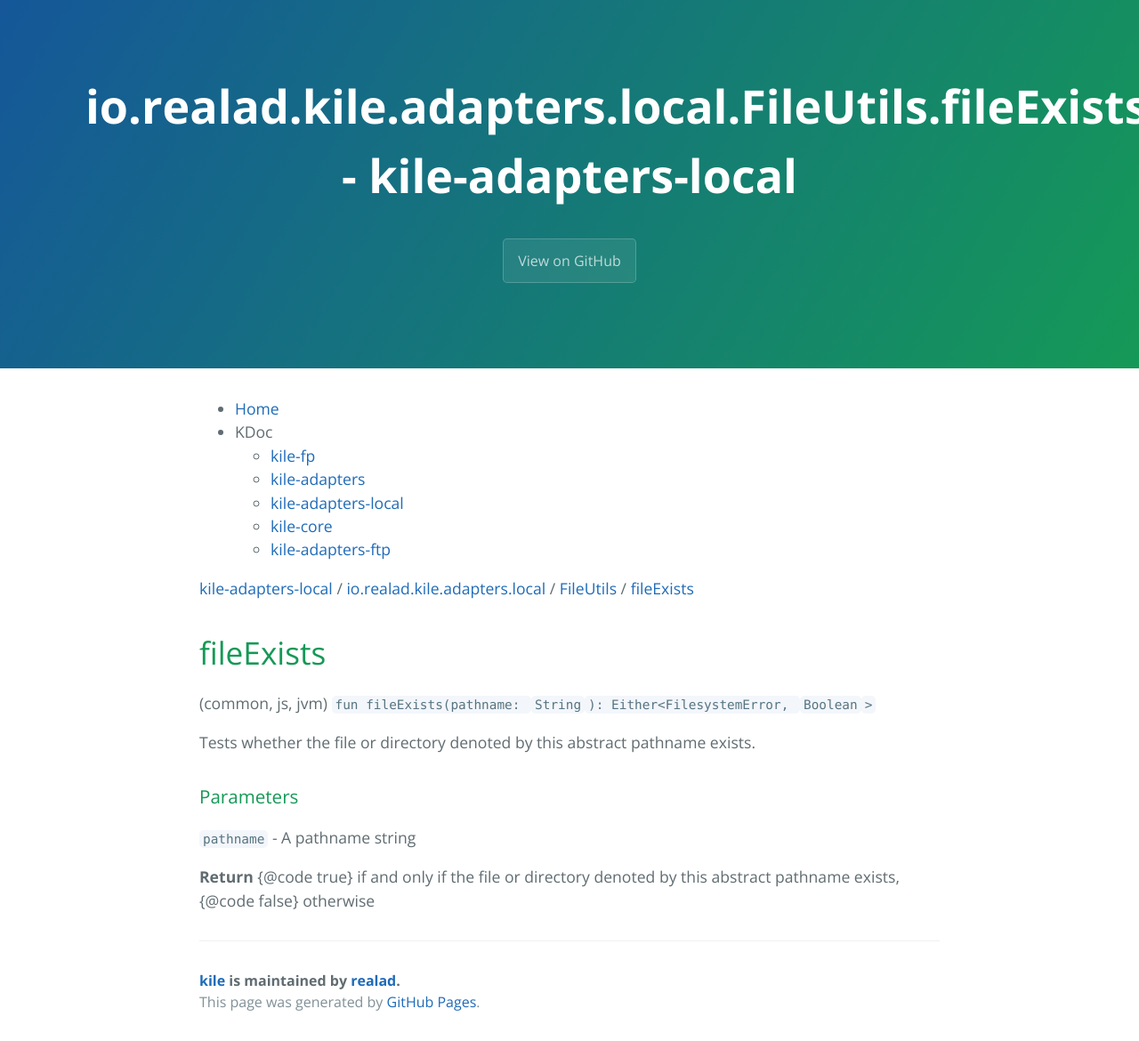
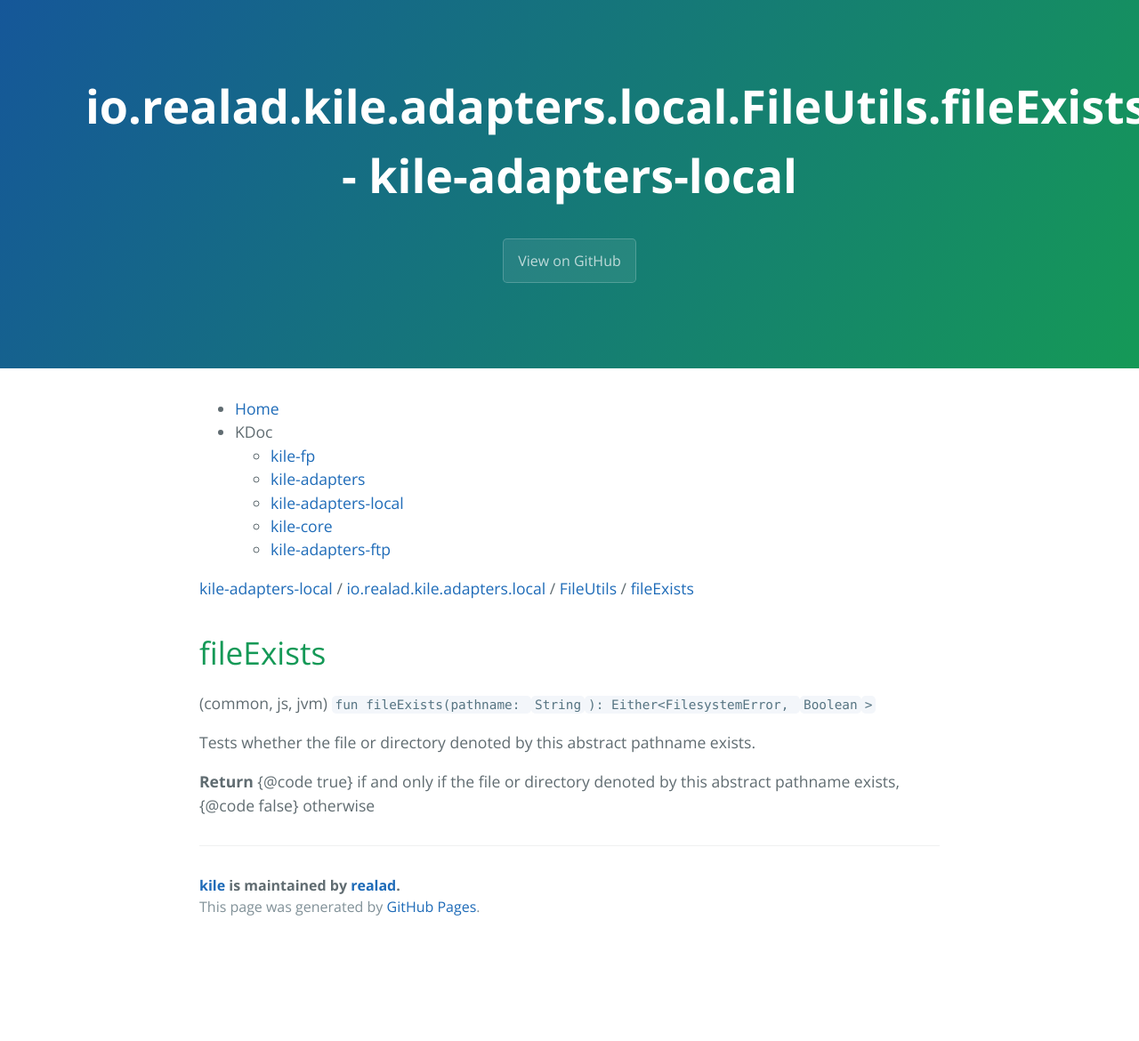
Before and after one commit to realad/kile, a Jekyll site: the page built from docs/pages/kdoc/kile-adapters-local/io.realad.kile.adapters.local/-file-utils/file-exists.md, in a window 1280 px wide. Shown: the whole page at 89% size. Built offline with Jekyll 4.4.1, drawn with Linux system fonts in a browser that asks for light colours; our own code applies the rules of GitHub Pages for plain Markdown files; the repository's description, which GitHub fills in, is left out; after the commit the page ends 1063 px from its top, so only the background shows below that.

```diff
--- a/docs/pages/kdoc/kile-adapters-local/io.realad.kile.adapters.local/-file-utils/file-exists.md
+++ b/docs/pages/kdoc/kile-adapters-local/io.realad.kile.adapters.local/-file-utils/file-exists.md
@@ -11,10 +11,6 @@
 Tests whether the file or directory denoted by this abstract pathname
 exists.
 
-### Parameters
-
-`pathname` - A pathname string
-
 **Return**
 {@code true} if and only if the file or directory denoted
 by this abstract pathname exists, {@code false} otherwise
```
Also changed, not shown: docs/pages/kdoc/kile-adapters-local/io.realad.kile.adapters.local/-file-utils/list-contents.md (+0 -4 lines), 7 other files.
